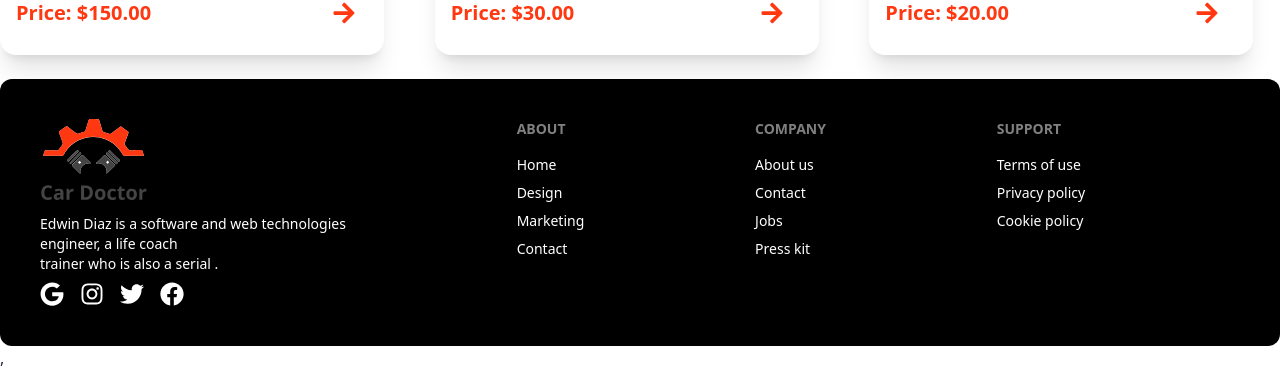
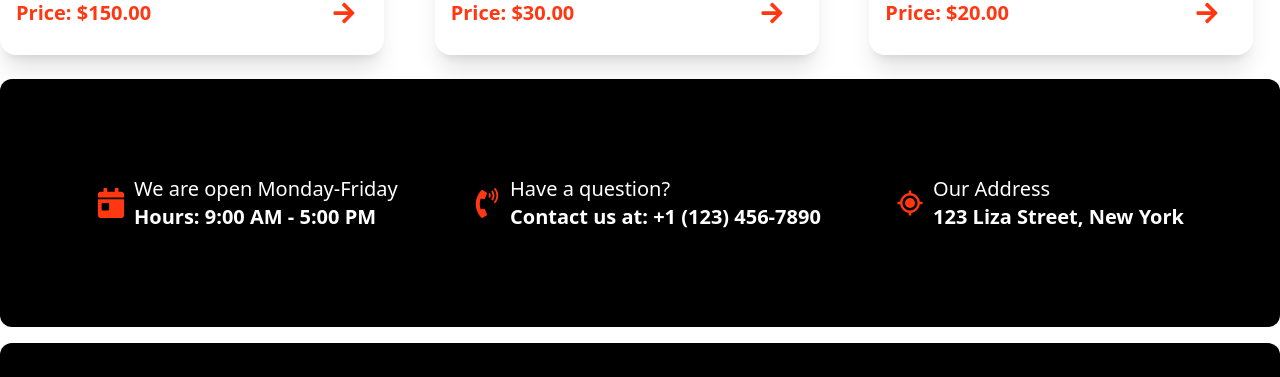
Before and after one commit to MostakemHossain/car-doctor-project, a React (Vite) app in the folder car-doctor-client/: page / in a window 1280 px wide. Shown: the part 2287-2664 px from the top of the page. Built offline with nearby package versions, Linux system fonts and the light colour scheme.

Commit message:
contact section

```diff
--- /dev/null
+++ b/car-doctor-client/src/pages/Home/Contact/Contact.jsx
@@ -0,0 +1,34 @@
+import { FaCalendarDay, FaPhoneVolume } from "react-icons/fa";
+import { BiCurrentLocation } from "react-icons/bi";
+
+const Contact = () => {
+    return (
+        <div className="mt-5 mb-4">
+            <div className="md:flex md:justify-between p-8 gap-5 md:p-16 lg:p-24 rounded-xl bg-black text-white">
+                <div className="flex items-center gap-2 text-center md:text-left">
+                    <p className="text-3xl text-[#FF3811]"><FaCalendarDay /></p>
+                    <div>
+                        <p className="text-lg md:text-xl">We are open Monday-Friday</p>
+                        <p className="text-lg md:text-xl font-bold">Hours: 9:00 AM - 5:00 PM</p>
+                    </div>
+                </div>
+                <div className="flex items-center gap-2 text-center md:text-left mt-5 md:mt-0">
+                    <p className="text-3xl text-[#FF3811]"><FaPhoneVolume /></p>
+                    <div>
+                        <p className="text-lg md:text-xl">Have a question?</p>
+                        <p className="text-lg md:text-xl font-bold">Contact us at: +1 (123) 456-7890</p>
+                    </div>
+                </div>
+                <div className="flex items-center gap-2 text-center md:text-left mt-5 md:mt-0">
+                    <p className="text-3xl text-[#FF3811]"><BiCurrentLocation /></p>
+                    <div>
+                        <p className="text-lg md:text-xl">Our Address</p>
+                        <p className="text-lg md:text-xl font-bold">123 Liza Street, New York</p>
+                    </div>
+                </div>
+            </div>
+        </div>
+    );
+};
+
+export default Contact;
--- a/car-doctor-client/src/pages/Home/Home/Home.jsx
+++ b/car-doctor-client/src/pages/Home/Home/Home.jsx
@@ -1,5 +1,6 @@
 import About from "../About/About";
 import Banner from "../Banner/Banner";
+import Contact from "../Contact/Contact";
 import Services from "../Services/Services";
 
 
@@ -10,6 +11,7 @@ const Home = () => {
             <Banner />
             <About />
             <Services />
+            <Contact />
 
         </div>
     );
```
